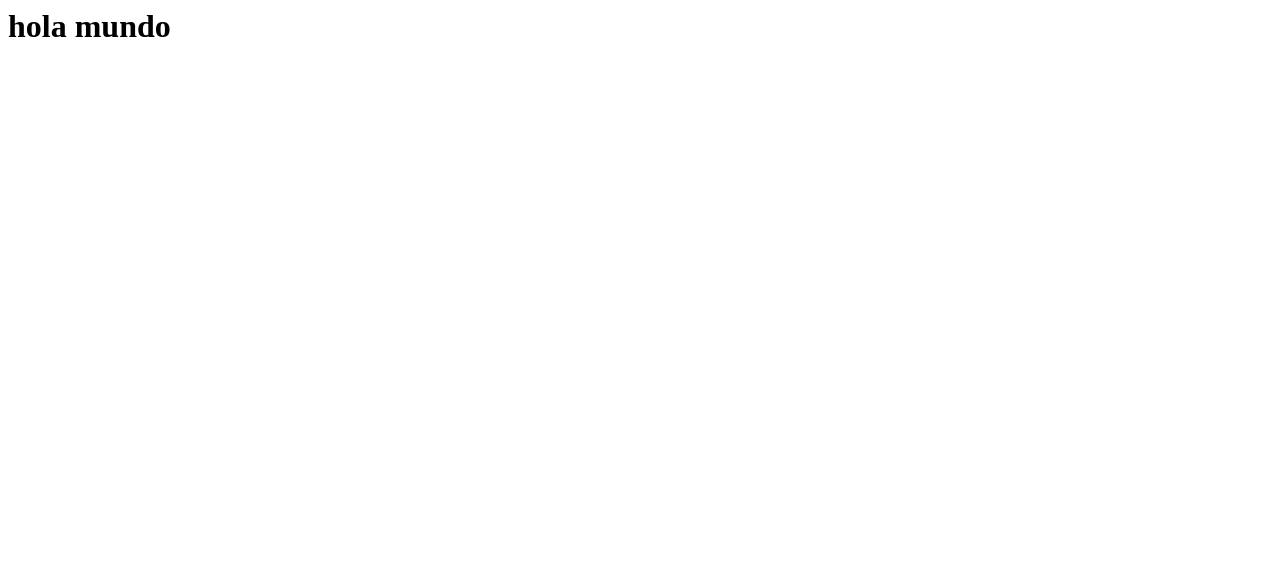
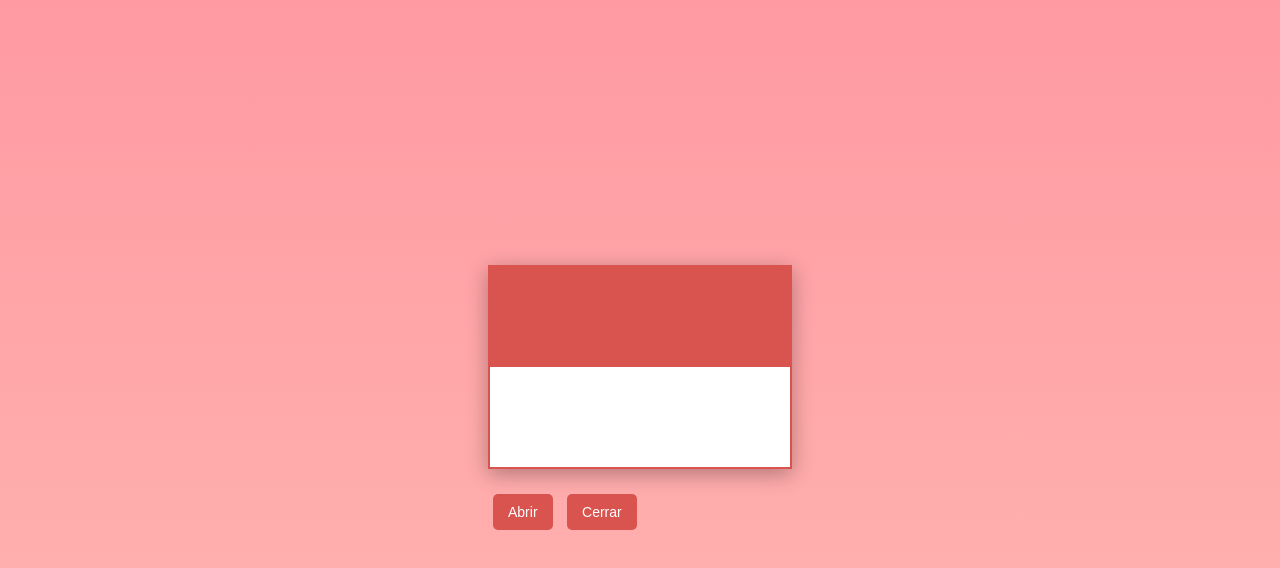
Before and after one commit to chicotubo1-cyber/mi-carta, a plain HTML site: page index.html in a window 1280 px wide. Drawn offline with Linux system fonts and the light colour scheme.

Commit message:
Add files via upload

```diff
--- a/index.html
+++ b/index.html
@@ -1 +1,28 @@
-<h1>hola mundo</h1>
+<!DOCTYPE html>
+<html lang="es">
+<head>
+    <meta charset="UTF-8">
+    <meta name="viewport" content="width=device-width, initial-scale=1.0">
+    <title>Carta para ti ❤️</title>
+    <link rel="stylesheet" href="style.css">
+</head>
+<body>
+<main>
+    <div class="envelope" id="envelope">
+        <div class="flap"></div>
+        <div class="letter">
+            <p>
+                Te amo mucho gorda ❤️ Disculpa la demora, es que es muy difícil 😭.
+                Eres lo mejor que me ha pasado en mi vida y quiero que siga así toda mi vida.
+                Te amo bb, mi gordita hermosa eres lo mejor de este mundo y no podria vivir sin ti ❤️
+            </p>
+        </div>
+    </div>
+    <div class="buttons">
+        <button id="open">Abrir</button>
+        <button id="close">Cerrar</button>
+    </div>
+</main>
+<script src="script.js"></script>
+</body>
+</html>
--- /dev/null
+++ b/script.js
@@ -0,0 +1,11 @@
+const envelope = document.getElementById("envelope");
+const openBtn = document.getElementById("open");
+const closeBtn = document.getElementById("close");
+
+openBtn.addEventListener("click", () => {
+    envelope.classList.add("open");
+});
+
+closeBtn.addEventListener("click", () => {
+    envelope.classList.remove("open");
+});
--- /dev/null
+++ b/style.css
@@ -0,0 +1,73 @@
+body {
+    background: linear-gradient(to bottom, #ff9aa2, #ffb7b2);
+    font-family: 'Arial', sans-serif;
+    display: flex;
+    justify-content: center;
+    align-items: center;
+    flex-direction: column;
+    height: 100vh;
+    margin: 0;
+}
+
+.envelope {
+    width: 300px;
+    height: 200px;
+    position: relative;
+    background: #fff;
+    border: 2px solid #d9534f;
+    box-shadow: 0px 5px 20px rgba(0,0,0,0.3);
+    transform-style: preserve-3d;
+    transition: transform 0.8s ease-in-out;
+}
+
+.flap {
+    position: absolute;
+    top: 0;
+    left: 0;
+    width: 300px;
+    height: 100px;
+    background: #d9534f;
+    transform-origin: top;
+    transform: rotateX(0deg);
+    transition: transform 0.6s ease-in-out;
+    z-index: 2;
+}
+
+.letter {
+    padding: 20px;
+    opacity: 0;
+    transform: translateY(50px);
+    transition: all 0.6s ease-in-out;
+    color: #333;
+    font-size: 14px;
+    line-height: 1.4;
+    z-index: 1;
+}
+
+.envelope.open .flap {
+    transform: rotateX(-180deg);
+}
+
+.envelope.open .letter {
+    opacity: 1;
+    transform: translateY(0);
+}
+
+.buttons {
+    margin-top: 20px;
+}
+
+button {
+    background: #d9534f;
+    color: white;
+    border: none;
+    padding: 10px 15px;
+    margin: 5px;
+    border-radius: 5px;
+    cursor: pointer;
+    font-size: 14px;
+}
+
+button:hover {
+    background: #c9302c;
+}
```
